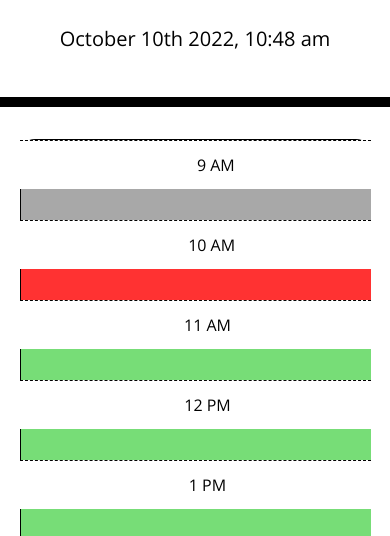
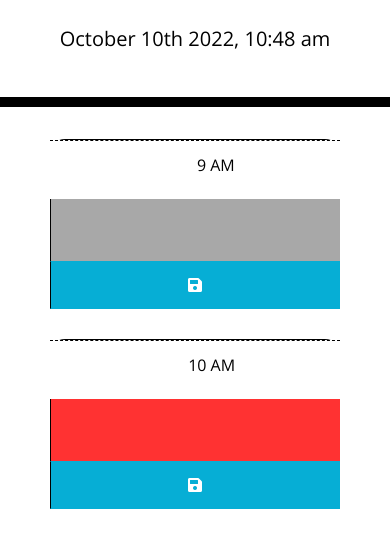
Before and after one commit to ZacharyDonovan88/work-day-scheduler-WebPage, a plain HTML site: page index.html in a window 390 px wide. Shown: the part 256-792 px from the top of the page. Drawn offline with nearby package versions, Linux system fonts and the light colour scheme.

Commit message:
updated readme, added captures, added media query

```diff
--- a/assets/css/style.css
+++ b/assets/css/style.css
@@ -38,7 +38,7 @@ textarea {
   margin: auto;
 }
 
-row p {
+.row p {
   text-align: center;
   border-radius: 15px;
   padding-bottom: 10px;
@@ -120,3 +120,21 @@ hr {
 .futureTime {
   background-color: #77dd77;
 }
+
+@media screen and (max-width: 610px) {
+#blockId {
+  width: 290px;
+  text-align: center;
+  height: 200px;
+  padding-bottom: 30px;
+}
+
+.saveBtn {
+  border-radius: 0;
+}
+
+.hour {
+  text-align: center;
+  justify-content: center;
+}
+}
```
Also changed, not shown: assets/images/screenshot.PNG (added), assets/images/screenshot2.PNG (added), 1 other file.
